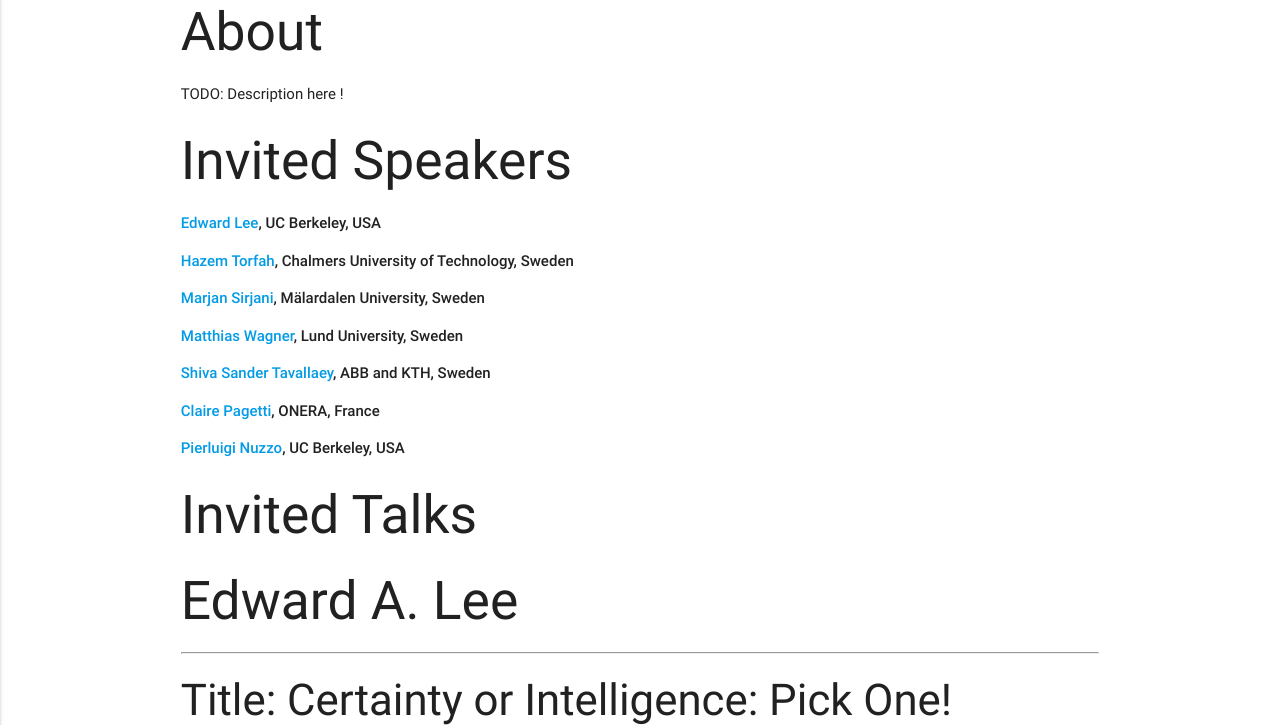
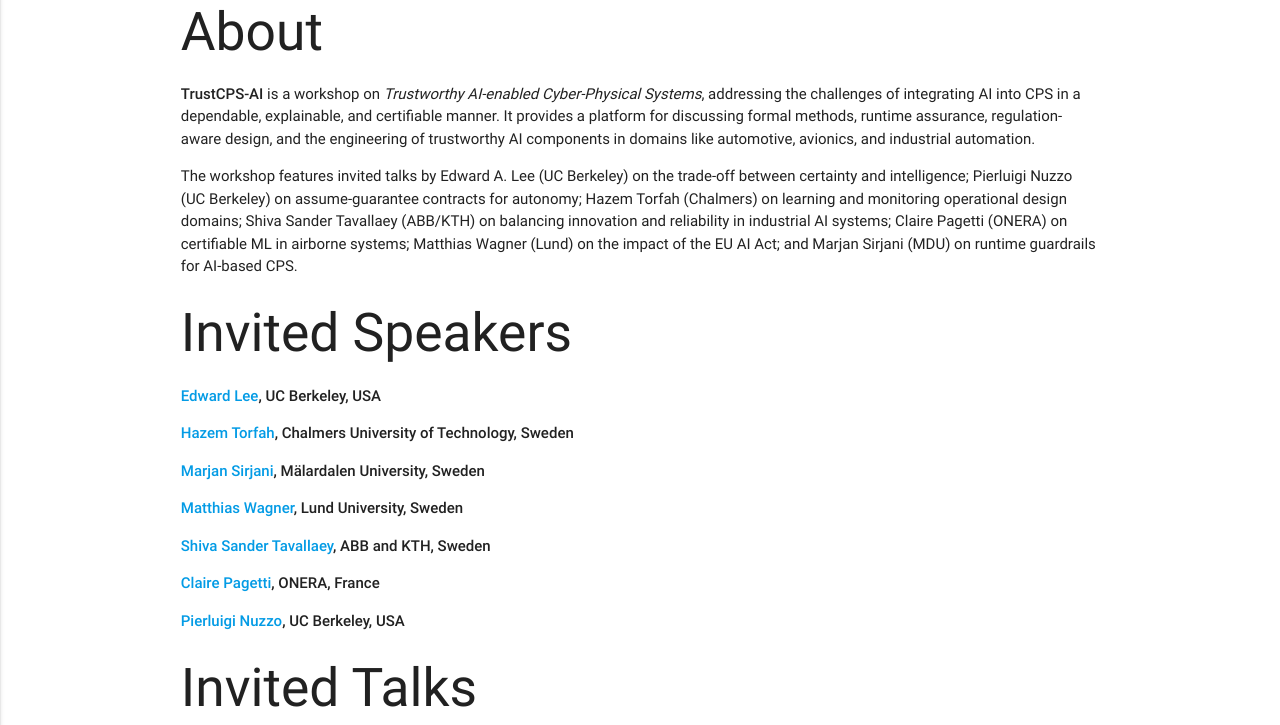
Before and after one commit to rebeca-lang/rebeca-lang.github.io, a Jekyll site: the page built from events/TrustCPS-AI.md, in a window 1280 px wide and 900 px high, scrolled down 933 px, cut to the strip 175-900 px from the top of the window. Built offline with Jekyll 4.4.1, drawn with Linux system fonts in a browser that asks for light colours; some of the changed text lies outside the part shown.

Commit message:
Update TrustCPS-AI.md

```diff
--- a/events/TrustCPS-AI.md
+++ b/events/TrustCPS-AI.md
@@ -11,7 +11,10 @@ title: Workshop on Trustworthy AI-enabled Cyber-Physical Systems
 
 
 ## About
-TODO: Description here !
+**TrustCPS-AI** is a workshop on *Trustworthy AI-enabled Cyber-Physical Systems*, addressing the challenges of integrating AI into CPS in a dependable, explainable, and certifiable manner. It provides a platform for discussing formal methods, runtime assurance, regulation-aware design, and the engineering of trustworthy AI components in domains like automotive, avionics, and industrial automation.
+
+The workshop features invited talks by Edward A. Lee (UC Berkeley) on the trade-off between certainty and intelligence; Pierluigi Nuzzo (UC Berkeley) on assume-guarantee contracts for autonomy; Hazem Torfah (Chalmers) on learning and monitoring operational design domains; Shiva Sander Tavallaey (ABB/KTH) on balancing innovation and reliability in industrial AI systems; Claire Pagetti (ONERA) on certifiable ML in airborne systems; Matthias Wagner (Lund) on the impact of the EU AI Act; and Marjan Sirjani (MDU) on runtime guardrails for AI-based CPS.
+
 
 ## Invited Speakers
 
@@ -170,7 +173,7 @@ Please note that this is a hybrid event and you can also follow online, but a re
 ## Organizers
 [Marjan Sirjani](http://www.es.mdu.se/staff/3242-Marjan_Sirjani)
 
-CPS Analysis Group at MDU
+[Cyber-Physical Systems Analysis at MDU](https://www.es.mdu.se/research-groups/55-Cyber_Physical_Systems_Analysis)
 
 Web admin and local organization: [Maghsood Salimi](https://www.es.mdu.se/staff/4117-Maghsood_Salimi)
 
```
